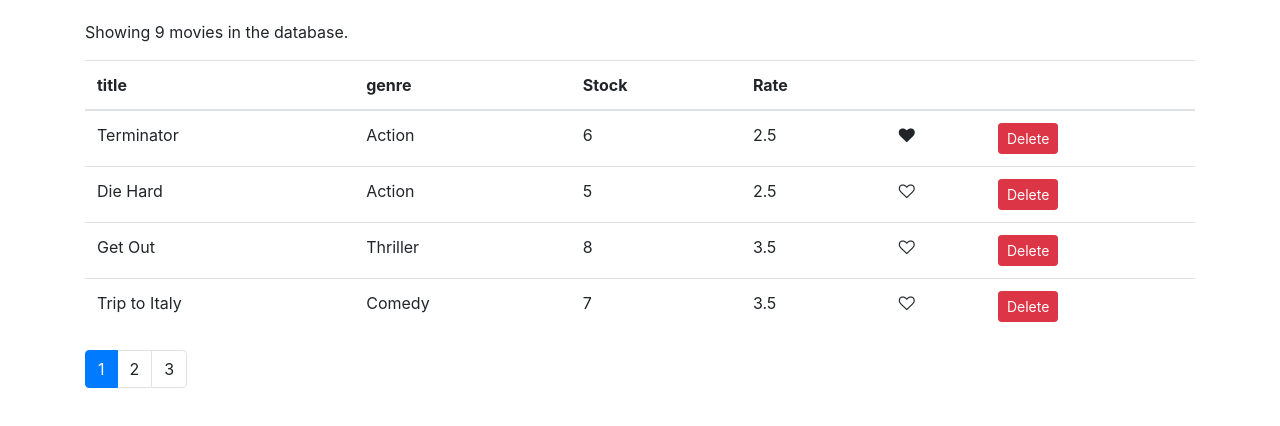
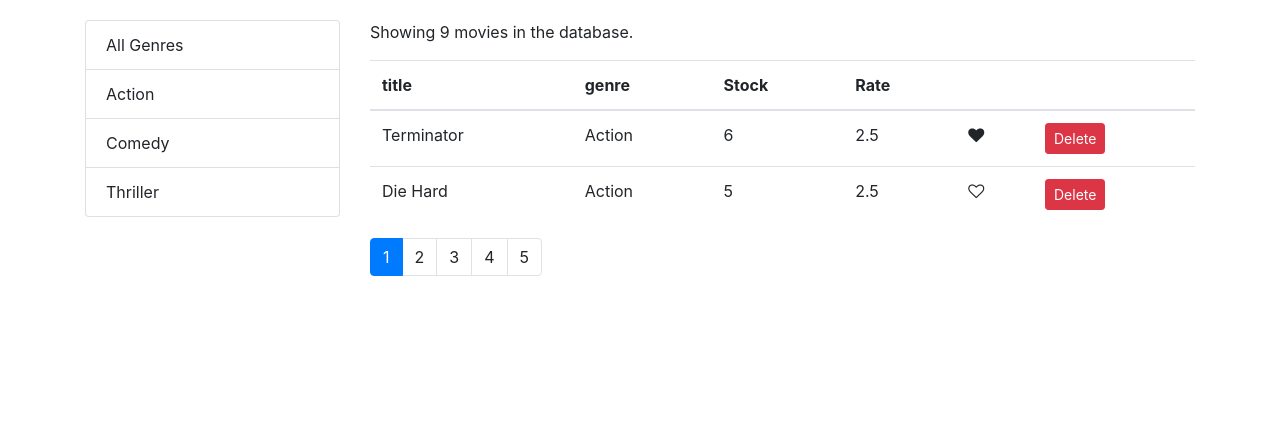
Before and after one commit to chenyongping001/vidly, a React (Create React App) app: page / in a window 1280 px wide. Shown: the top 426 px of the page. Built offline with nearby package versions, Linux system fonts and the light colour scheme.

Commit message:
filter ListGroup

```diff
--- /dev/null
+++ b/src/components/common/listgroup.jsx
@@ -0,0 +1,27 @@
+import React from "react";
+const ListGroup = (props) => {
+  const { items, textProperty, valueProperty, onItemSelected, selectedItem } =
+    props;
+  return (
+    <ul className="list-group">
+      {items.map((item) => (
+        <li
+          key={item[valueProperty]}
+          className={
+            item === selectedItem ? "list-group-item active" : "list-group-item"
+          }
+          onClick={() => onItemSelected(item)}
+        >
+          {item[textProperty]}
+        </li>
+      ))}
+    </ul>
+  );
+};
+
+ListGroup.defaultProps = {
+  textProperty: "name",
+  valueProperty: "_id",
+};
+
+export default ListGroup;
--- a/src/components/common/pagination.jsx
+++ b/src/components/common/pagination.jsx
@@ -24,7 +24,7 @@
   );
 };
 
-Pagination.prototype = {
+Pagination.propTypes = {
   itemsCount: PropTypes.number.isRequired,
   pageSize: PropTypes.number.isRequired,
   currentPage: PropTypes.number.isRequired,
--- a/src/components/movies.jsx
+++ b/src/components/movies.jsx
@@ -1,14 +1,23 @@
 import React, { Component } from "react";
+import { getGenres } from "../services/fakeGenreService";
 import { getMovies } from "../services/fakeMovieService";
 import { paginate } from "../utils/paginate";
 import Like from "./common/like";
+import ListGroup from "./common/listgroup";
 import Pagination from "./common/pagination";
 class Movies extends Component {
   state = {
-    movies: getMovies(),
-    pageSize: 4,
+    movies: [],
+    genres: [],
+    pageSize: 2,
     currentPage: 1,
   };
+
+  componentDidMount() {
+    const genres = [{ name: "All Genres" }, ...getGenres()];
+    this.setState({ movies: getMovies(), genres });
+  }
+
   handleDelete = (movie) => {
     const movies = this.state.movies.filter((m) => m._id !== movie._id);
     this.setState({ movies });
@@ -24,14 +33,36 @@
     this.setState({ currentPage: page });
   };
 
+  handleGenreSelect = (genre) => {
+    this.setState({ selectedGenre: genre, currentPage: 1 });
+  };
+
   render() {
-    const { length: count } = this.state.movies;
-    const { movies: allMovies, currentPage, pageSize } = this.state;
-    const movies = paginate(allMovies, currentPage, pageSize);
+    const {
+      movies: allMovies,
+      currentPage,
+      pageSize,
+      genres,
+      selectedGenre,
+    } = this.state;
+    const filtered =
+      selectedGenre && selectedGenre._id
+        ? allMovies.filter((m) => m.genre._id === selectedGenre._id)
+        : allMovies;
+    const { length: count } = filtered;
+    const movies = paginate(filtered, currentPage, pageSize);
 
     if (count === 0) return <p>There are no movies in the database.</p>;
     return (
-      <React.Fragment>
+      <div className="row">
+        <div className="col-3">
+          <ListGroup
+            items={genres}
+            onItemSelected={this.handleGenreSelect}
+            selectedItem={selectedGenre}
+          />
+        </div>
+        <div className="col">
           <p>Showing {count} movies in the database.</p>
           <table className="table">
             <thead>
@@ -75,7 +106,8 @@
             currentPage={currentPage}
             onPageChange={this.handlePageChange}
           />
-      </React.Fragment>
+        </div>
+      </div>
     );
   }
 }
```
Also changed, not shown: 1 other file (tests, documents, lock files or other folders). Lines whose indentation alone changed are shown as unchanged.
